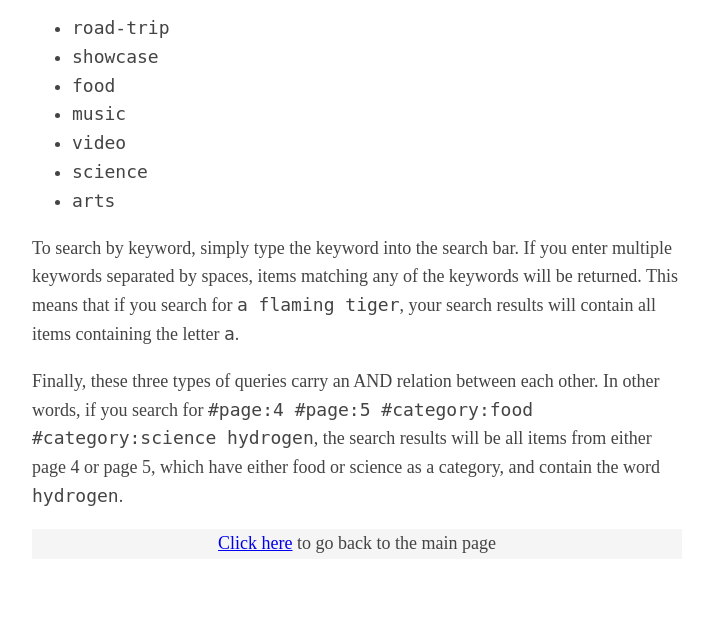
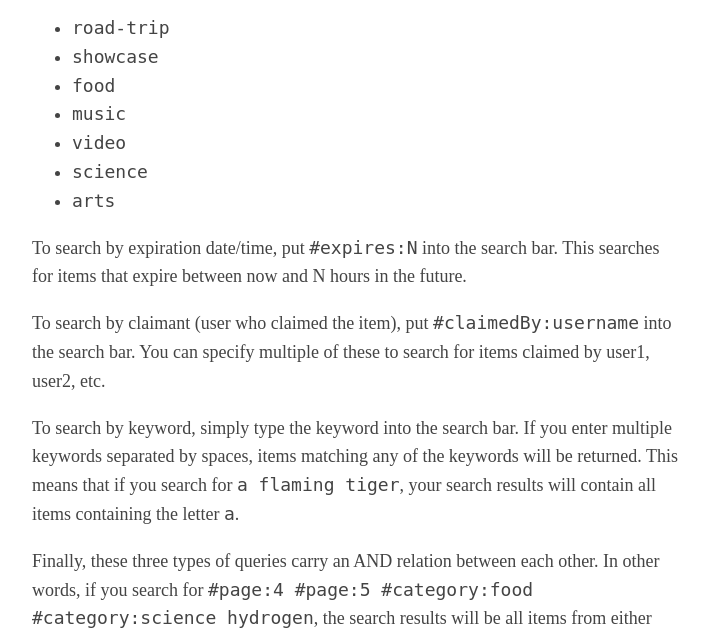
Before and after one commit to hallliu/scav_site, a Django app: page /scav_board/help/ in a window 1280 px wide. Shown: the part 1114-1750 px from the top of the page, without its empty margins (283-992 px from the left). Before the commit the page ends 1667 px from the top, so only its background shows below. Run offline with Django 3.2, Linux system fonts and the light colour scheme.

Commit message:
more search functionality

```diff
--- a/scav_board/templates/scav_board/help_page.html
+++ b/scav_board/templates/scav_board/help_page.html
@@ -76,6 +76,13 @@
     <li><code>science</code></li>
     <li><code>arts</code></li>
 </ul>
+<p>To search by expiration date/time, put <code>#expires:N</code> into the search bar. This searches for items that
+expire between now and N hours in the future.
+</p>
+<p>
+    To search by claimant (user who claimed the item), put <code>#claimedBy:username</code> into the search bar. You
+    can specify multiple of these to search for items claimed by user1, user2, etc.
+</p>
 <p>To search by keyword, simply type the keyword into the search bar. If you enter multiple keywords separated by spaces,
     items matching any of the keywords will be returned. This means that if you search for <code>a flaming tiger</code>, your search
     results will contain all items containing the letter <code>a</code>.</p>
--- a/scav_board/views.py
+++ b/scav_board/views.py
@@ -101,8 +101,15 @@ def filtered_items(request):
     pages = request.GET.getlist('page')
     keywords = request.GET.getlist('keyword')
     categories = request.GET.getlist('category')
+    claimants = request.GET.getlist('claimedBy')
+    expires_before = request.GET.get('expiresBefore')
 
     item_objs_to_return = Item.objects.all()
+    if expires_before is not None:
+        now = datetime.datetime.now()
+        future_date = now + datetime.timedelta(hours=int(expires_before))
+        item_objs_to_return = item_objs_to_return.filter(expires__gte=now, expires__lt=future_date)
+
     page_orqs = []
     for pg in pages:
         page_orqs.append(Q(page=int(pg)))
@@ -120,6 +127,12 @@ def filtered_items(request):
         category_orqs.append(Q(categories__category_name=cat))
     if len(category_orqs):
         item_objs_to_return = item_objs_to_return.filter(reduce(or_, category_orqs))
+
+    claimant_orqs = []
+    for username in claimants:
+        claimant_orqs.append(Q(claimed__username=username))
+    if len(claimant_orqs):
+        item_objs_to_return = item_objs_to_return.filter(reduce(or_, claimant_orqs))
 
     response = json.dumps([{
         'id': item_obj.id,
@@ -197,6 +210,7 @@ def claim_item_view(request, item_number):
 
     if item_in_question.claimed is None:
         if request.user.id is None:
+            import ipdb;ipdb.set_trace()
             item_in_question.claimed = User.objects.get(username="anonymous")
             item_in_question.claimed_at = now
             item_in_question.save()
@@ -207,7 +221,7 @@ def claim_item_view(request, item_number):
             item_in_question.claimed = request.user
             item_in_question.claimed_at = now
             item_in_question.save()
-            return HttpResponse(json.dumps({"claimedBy": "anonymous",
+            return HttpResponse(json.dumps({"claimedBy": request.user.username,
                                             "claimedAt": now.strftime("%Y-%m-%dT%H:%M:%SZ")}),
                                 content_type="application/json")
     else:
```
Also changed, not shown: scav_board/static/scav_board/scripts/scripts.js (+16 -4 lines).
